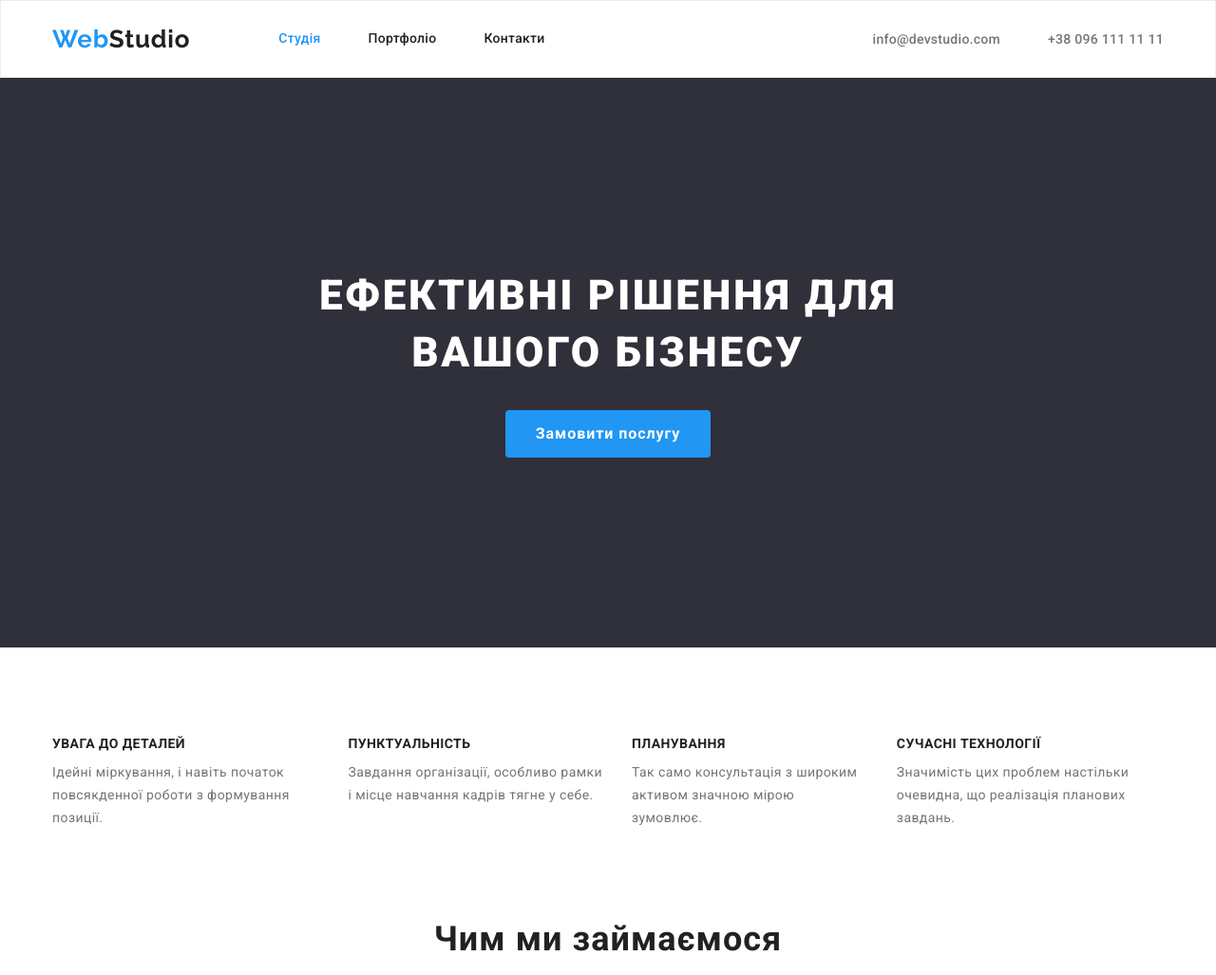
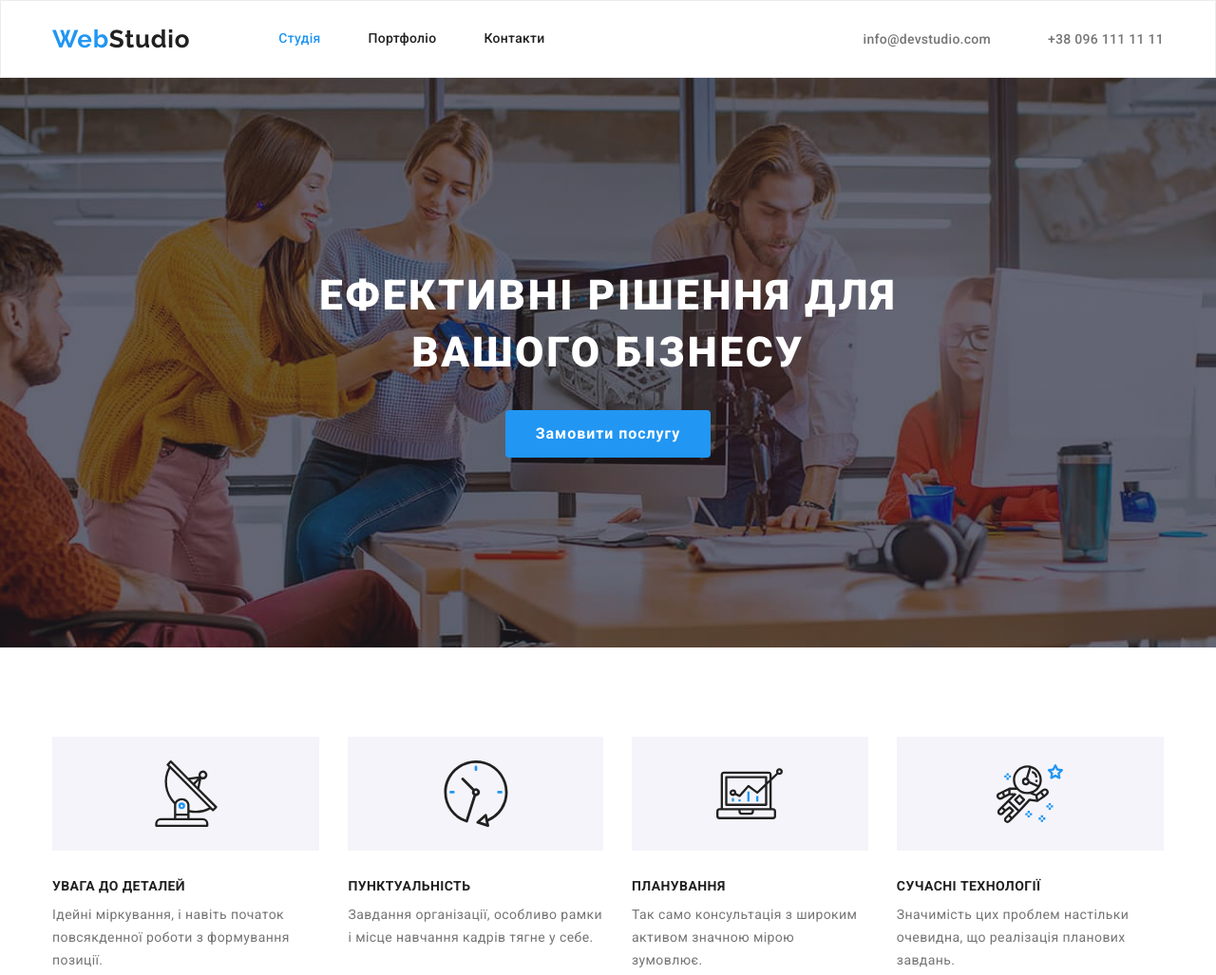
Before and after one commit to Lisiuk-Ruslan/goit-markup-hw-04, a plain HTML site: page index.html in a window 1280 px wide. Shown: the top 1027 px of the page at 95% size. Drawn offline with nearby package versions, Linux system fonts and the light colour scheme.

Commit message:
Добавив картинки наші переваги

```diff
--- a/css/styles.css
+++ b/css/styles.css
@@ -149,12 +149,31 @@ header {
   color: var(--accent-color);
 }
 
+.contact-link::before {
+  content: '';
+  width: 16px;
+  height: 12px;
+  margin-right: 10px;
+  background-color: tomato;
+  background-size: contain;
+}
+
 /* Банер */
 .hero {
-  background-color: var(--primary-color-footer);
+  /* background-color: var(--primary-color-footer); */
   padding-top: 200px;
   padding-bottom: 200px;
   text-align: center;
+
+  max-width: 1600px;
+  min-height: 600px;
+  margin-left: auto;
+  margin-right: auto;
+  background-image: linear-gradient(to right, rgba(47, 48, 58, 0.4), rgba(47, 48, 58, 0.4)),
+    url(../images/hiro.jpg);
+  background-repeat: no-repeat;
+  background-position: center;
+  background-size: cover;
 }
 
 .baner .container {
@@ -218,6 +237,32 @@ header {
 
 .section-list .item + .item {
   margin-left: 30px;
+}
+
+.section-list .item::before {
+  display: block;
+  content: '';
+  height: 120px;
+  margin-bottom: 30px;
+  background-repeat: no-repeat;
+  background-position: center;
+  background-color: #f5f4fa;
+}
+
+.icon-antenna::before {
+  background-image: url(../images/icons.svg/antenna.svg);
+}
+
+.icon-clock::before {
+  background-image: url(../images/icons.svg/clock.svg);
+}
+
+.icon-diagram::before {
+  background-image: url(../images/icons.svg/diagram.svg);
+}
+
+.scon-astronaut::before {
+  background-image: url(../images/icons.svg/astronaut.svg);
 }
 
 .section-title,
--- a/index.html
+++ b/index.html
@@ -46,30 +46,30 @@
         <div class="container">
           <h1 class="baner-title">Ефективні рішення для вашого бізнесу</h1>
           <button class="baner-button pointer" type="button">Замовити послугу</button>
-        </div>
+          </div>
       </section>
       <!--Наші переваги-->
       <section class="section">
         <div class="container">
           <h2 class="visually-hidden">Наші переваги</h2>
           <ul class="section-list">
-            <li class="item">
+            <li class="item icon-antenna">
               <h3 class="title">УВАГА ДО ДЕТАЛЕЙ</h3>
               <p class="options">
                 Ідейні міркування, і навіть початок повсякденної роботи з формування позиції.
               </p>
             </li>
-            <li class="item">
+            <li class="item icon-clock">
               <h3 class="title">ПУНКТУАЛЬНІСТЬ</h3>
               <p class="options">
                 Завдання організації, особливо рамки і місце навчання кадрів тягне у себе.
               </p>
             </li>
-            <li class="item">
+            <li class="item icon-diagram">
               <h3 class="title">ПЛАНУВАННЯ</h3>
               <p class="options">Так само консультація з широким активом значною мірою зумовлює.</p>
             </li>
-            <li class="item">
+            <li class="item scon-astronaut">
               <h3 class="title">СУЧАСНІ ТЕХНОЛОГІЇ</h3>
               <p class="options">
                 Значимість цих проблем настільки очевидна, що реалізація планових завдань.
```
Also changed, not shown: images/hiro.jpg (added), images/icons.svg/antenna.svg (renamed from images/svg/icons/antenna 1.svg), images/icons.svg/astronaut.svg (renamed from images/svg/icons/astronaut 1.svg), images/icons.svg/clock.svg (renamed from images/svg/icons/clock 1.svg), images/icons.svg/diagram.svg (renamed from images/svg/icons/diagram 1.svg), images/icons.svg/email.svg (renamed from images/svg/icons/email.svg), images/icons.svg/facebook.svg (renamed from images/svg/icons/facebook.svg), images/icons.svg/instagram.svg (renamed from images/svg/icons/instagram.svg), images/icons.svg/linkedin.svg (renamed from images/svg/icons/linkedin.svg), images/icons.svg/smartphone.svg (renamed from images/svg/icons/smartphone.svg), images/icons.svg/twitter.svg (renamed from images/svg/icons/twitter.svg).
